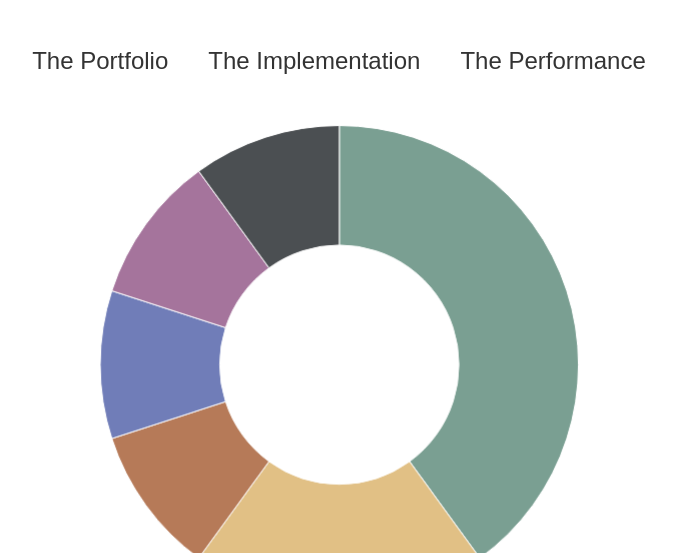
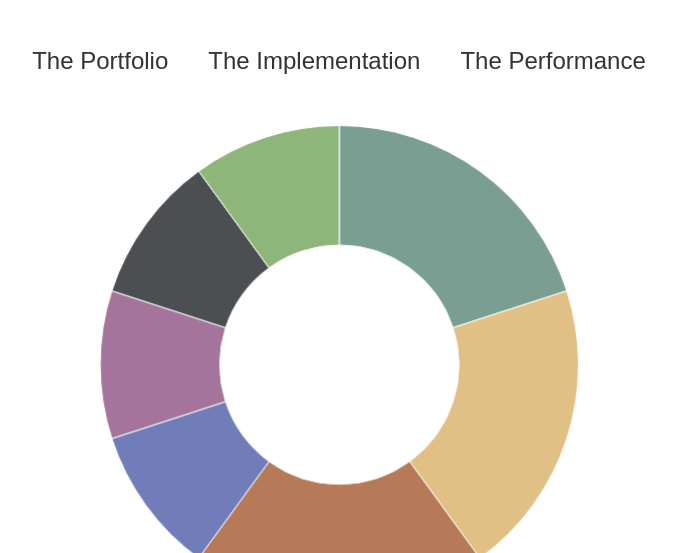
Before and after one commit to AllSeasons1867/pragmatic-portfolio, a website: page public/portfolio.html in a window 1280 px wide. Shown: the part 247-800 px from the top of the page, without its empty margins (301-977 px from the left). Drawn offline with nearby package versions, Linux system fonts and the light colour scheme.

Commit message:
updated allocation to be more explicit

```diff
--- a/public/portfolio.html
+++ b/public/portfolio.html
@@ -27,11 +27,11 @@
         new Chart(ctx, {
           type: 'doughnut',
           data: {
-            labels: ['40% Global Investment-Grade Fixed Income','20% Global Factor-Tilted Equities', '10% Global Capitalization-Weighted Equities', '10% Long/Flat Commodities', '10% Precious Metals', '10% Cryptocurrencies'],
+            labels: ['20% Cash','20% Long-Term Investment-Grade Bonds','20% Global Factor-Tilted Equities', '10% Global Capitalization-Weighted Equities', '10% Long/Flat Commodities', '10% Precious Metals', '10% Cryptocurrencies'],
             datasets: [{
               label: 'Allocation Percentage',
-              data: [40, 20, 10, 10, 10, 10],
-              backgroundColor: ['#7A9F92', '#E1C085', '#B67A58', '#707db8','#A5749C', '#4B4F52'],
+              data: [20, 20, 20, 10, 10, 10, 10],
+              backgroundColor: ['#7A9F92', '#E1C085', '#B67A58', '#707db8','#A5749C', '#4B4F52', '#8FB67A'],
               borderWidth: 1
             }]
           },
```
